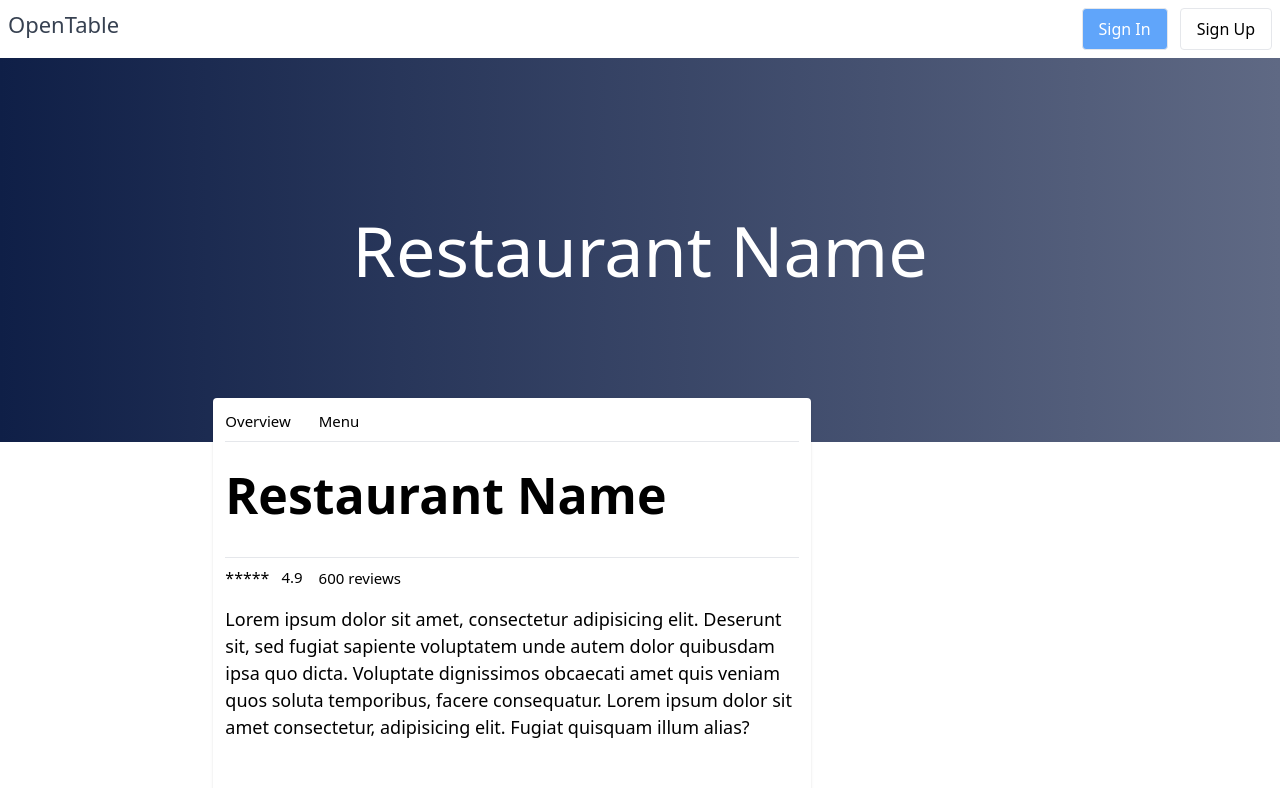
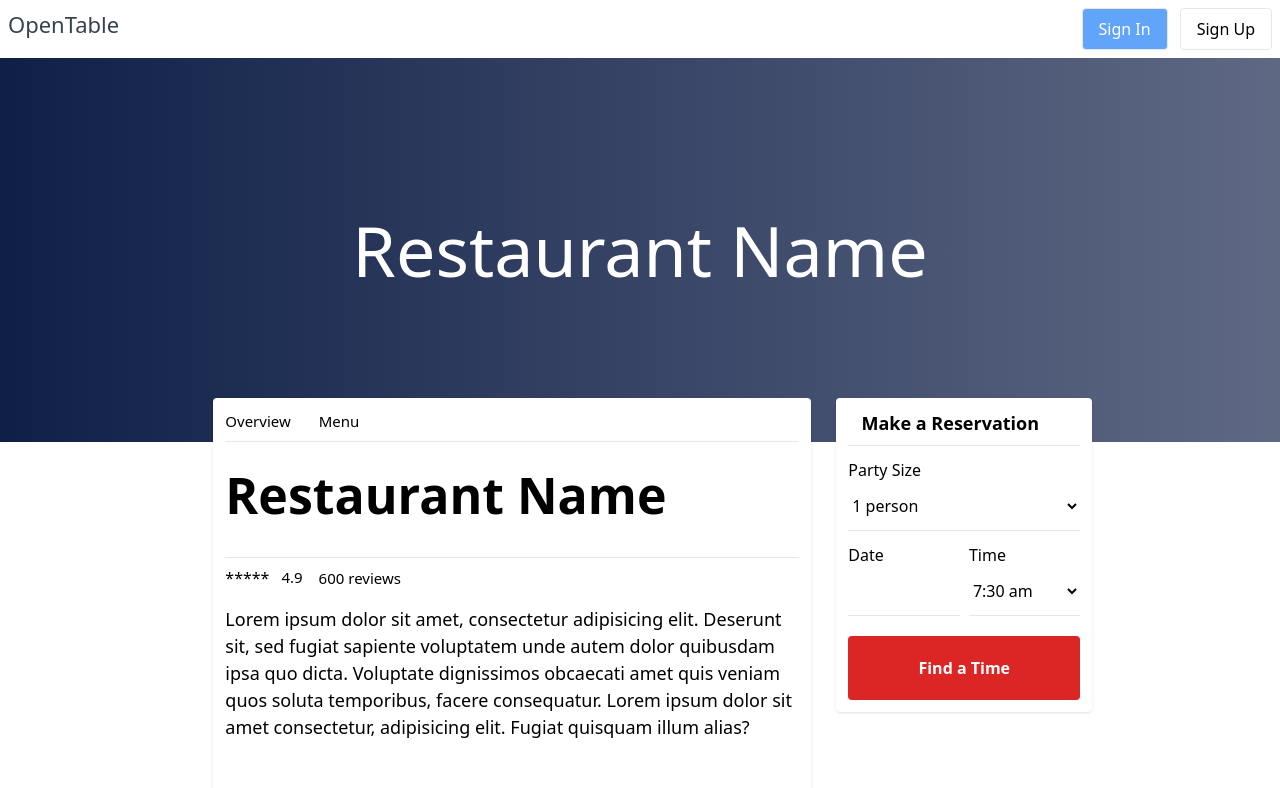
Before and after one commit to subashhB/restaurant-reservation-app, a Next.js app: page / in a window 1280 px wide. Shown: the top 788 px of the page. Built offline with nearby package versions, Linux system fonts and the light colour scheme.

Commit message:
The Reservation Card

```diff
--- a/app/page.tsx
+++ b/app/page.tsx
@@ -135,6 +135,46 @@ export default function Home() {
               </div>
             </div>
           </div>
+          {/* Reservation Portion */}
+          <div className="w-[27%] relative">
+            <div className="fixed w-[20%] bg-white rounded p-3 shadow ">
+              <div className="text-center border-b pb-2 font-bold">
+                <h4 className="mr-7 text-lg">Make a Reservation</h4>
+              </div>
+              <div className="my-3 flex flex-col bg-white">
+                <label htmlFor="">Party Size</label>
+                <select name="" className="py-3 border-b font-light bg-white  ">
+                  <option value="" className="bg-white">
+                    1 person
+                  </option>
+                  <option value="" className="bg-white">
+                    2 people
+                  </option>
+                </select>
+              </div>
+              <div className="flex justify-between">
+                <div className="flex flex-col w-[48%]">
+                  <label htmlFor="">Date</label>
+                  <input
+                    type="text"
+                    className="py-3 border-b font-light bg-white"
+                  />
+                </div>
+                <div className="flex flex-col w-[48%]">
+                  <label htmlFor="">Time</label>
+                  <select className="py-3 border-b font-light bg-white">
+                    <option value="">7:30 am</option>
+                    <option value="">9:30 am</option>
+                  </select>
+                </div>
+              </div>
+              <div className="mt-5">
+                <button className="bg-red-600 rounded w-full px-4 text-white font-bold h-16">
+                  Find a Time
+                </button>
+              </div>
+            </div>
+          </div>
         </div>
       </main>
     </main>
```
